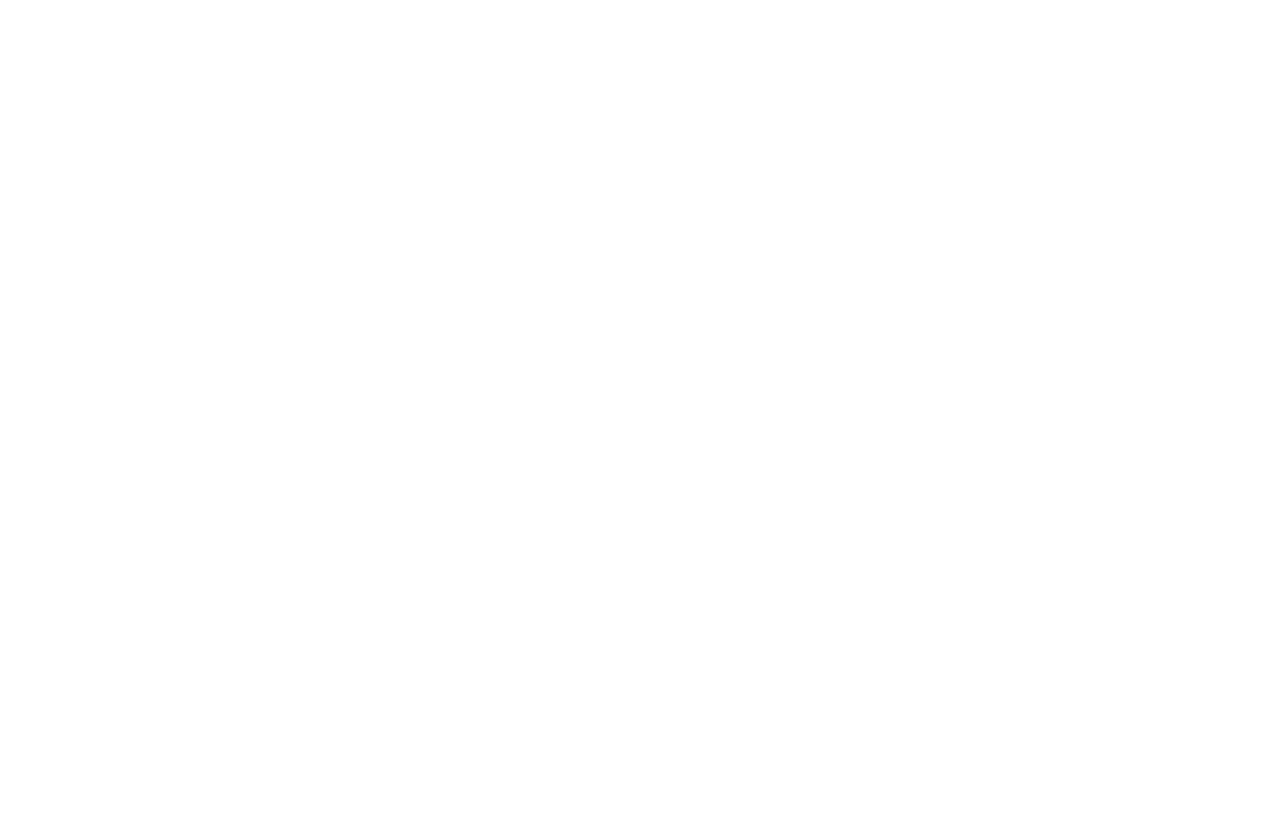
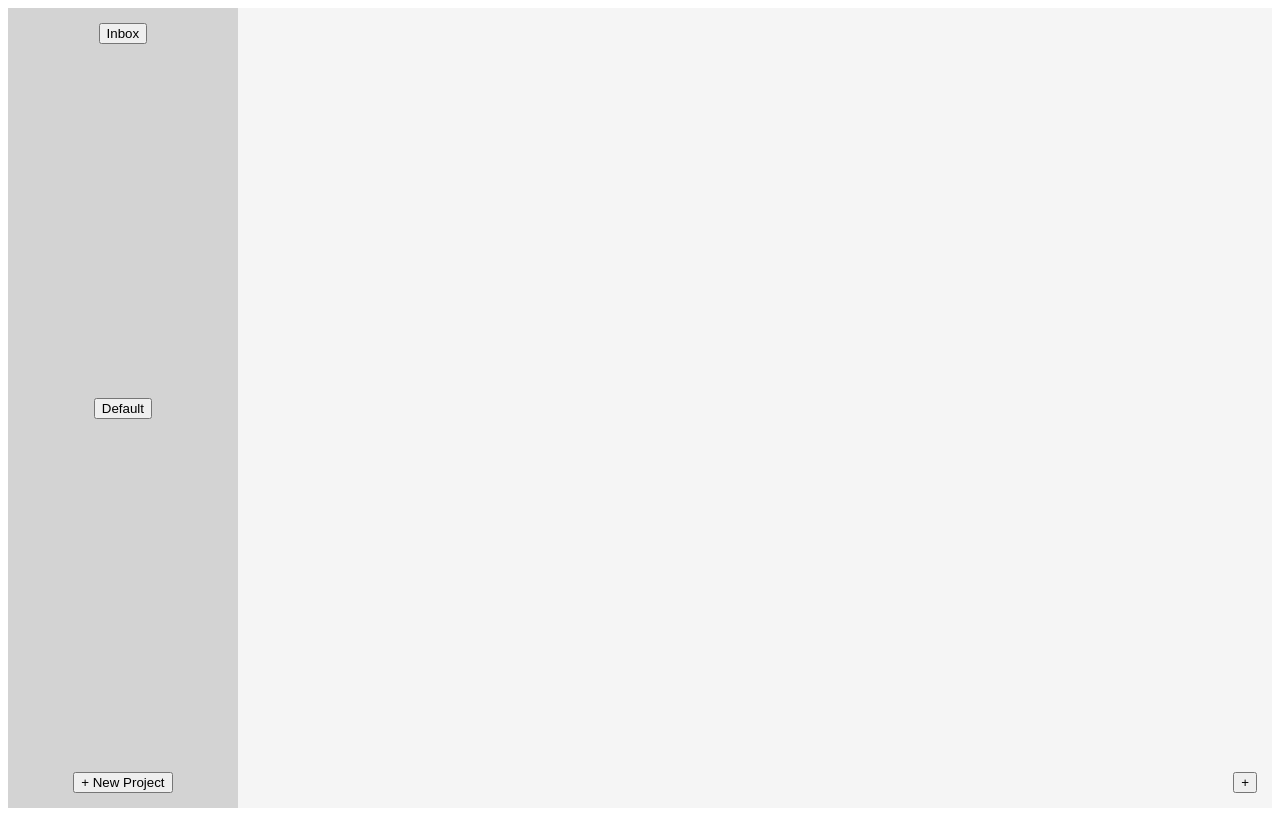
Before and after one commit to mstottrop/odin-todo, a website built with webpack: page src/template.html in a window 1280 px wide. Built offline with nearby package versions, Linux system fonts and the light colour scheme.

Commit message:
feat: add barebone version of UI

```diff
--- a/src/styles.css
+++ b/src/styles.css
@@ -0,0 +1,25 @@
+body {
+  height: 100dvh;
+  display: grid;
+  grid-template-columns: 2fr 9fr;
+}
+
+sidebar {
+  background-color: lightgray;
+  display: grid;
+  justify-items: center;
+  align-content: space-between;
+  padding: 15px;
+}
+
+content {
+  background-color: whitesmoke;
+  display: grid;
+  align-content: space-between;
+  padding: 15px;
+}
+
+.bottom-area {
+  display: flex;
+  justify-content: end;
+}
--- a/src/template.html
+++ b/src/template.html
@@ -5,5 +5,23 @@
     <meta name="viewport" content="width=device-width, initial-scale=1.0" />
     <title>My To Do App</title>
   </head>
-  <body></body>
+  <body>
+    <sidebar>
+      <div class="top-buttons">
+        <button class="inbox">Inbox</button>
+      </div>
+      <div class="projects">
+        <button class="default">Default</button>
+      </div>
+      <div class="bottom-buttons">
+        <button class="addProject">+ New Project</button>
+      </div>
+    </sidebar>
+    <content>
+      <div class="main-area"></div>
+      <div class="bottom-area">
+        <button class="addTodo" id="modalBtn">+</button>
+      </div>
+    </content>
+  </body>
 </html>
```
Also changed, not shown: README.md.
